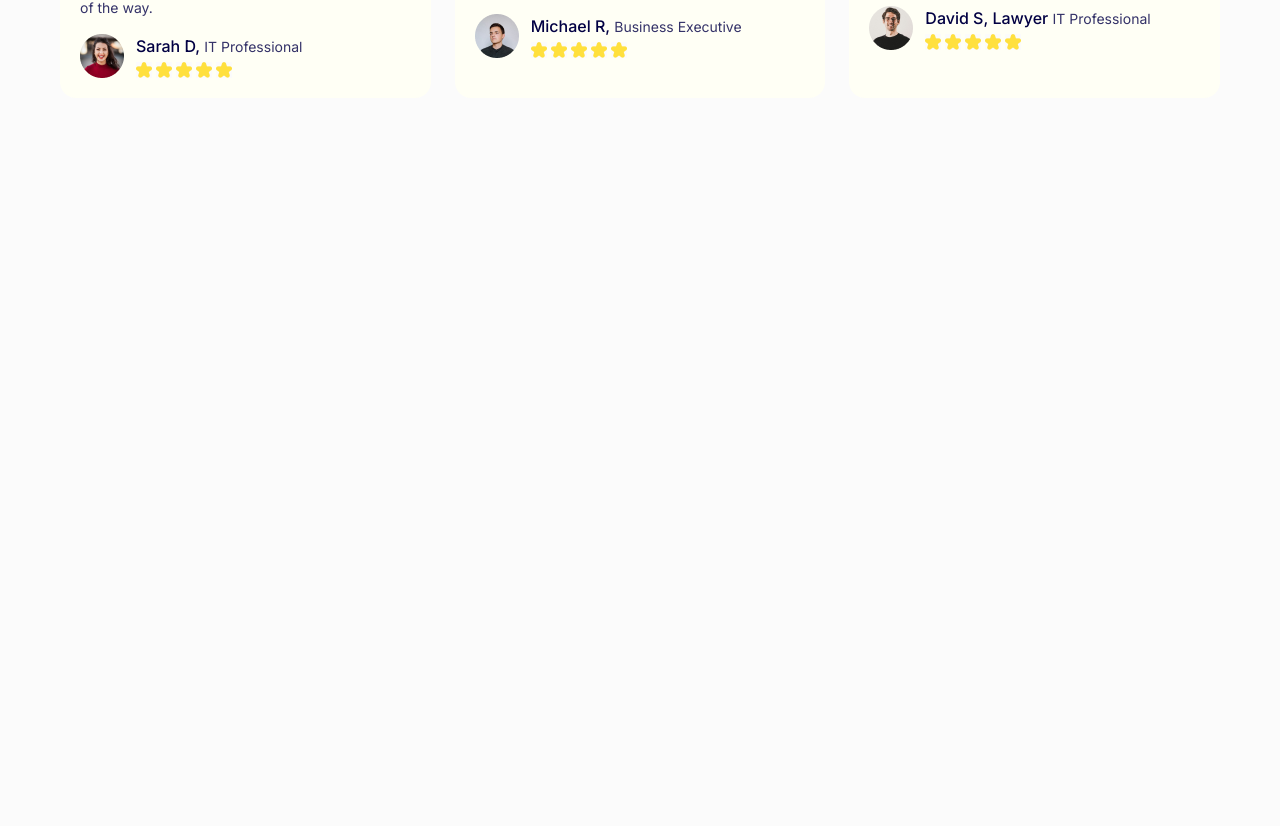
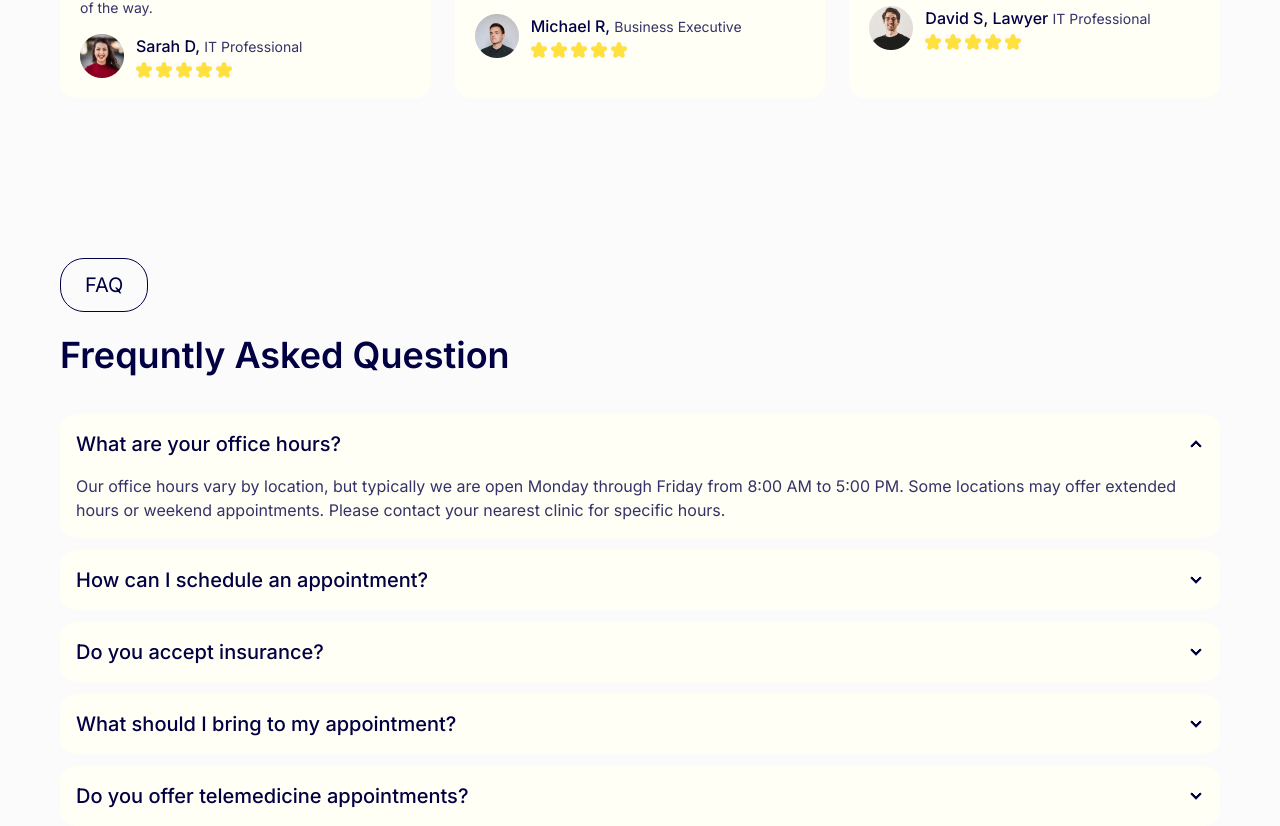
Before and after one commit to Amdadul-HQ/healthcare, a Next.js app: page / in a window 1280 px wide. Shown: the part 3158-3984 px from the top of the page. Before the commit the page ends 3416 px from the top, so only its background shows below. Built offline with nearby package versions, Linux system fonts and the light colour scheme.

Commit message:
add:FAQ section

```diff
--- a/package.json
+++ b/package.json
@@ -15,6 +15,7 @@
     "react-icons": "^5.2.1"
   },
   "devDependencies": {
+    "daisyui": "^4.12.10",
     "eslint": "^8",
     "eslint-config-next": "14.2.4",
     "postcss": "^8",
--- a/src/components/ui/Faq.jsx
+++ b/src/components/ui/Faq.jsx
@@ -1,12 +1,52 @@
 import React from 'react';
 import MaxWidth from '../Shared/MaxWidth';
+import SectionTitle from '../Shared/SectionTitle';
+import Heading from '../Shared/Heading';
 
 const Faq = () => {
     return (
         <section className='mt-40'>
             <MaxWidth>
                 <div>
-
+                    <SectionTitle text='FAQ'/>
+                    <Heading text='Frequntly Asked Question' />
+                    <div className='space-y-3 mt-8'>
+                    <div className="collapse collapse-arrow bg-[#FFFFF5]">
+  <input type="radio" name="my-accordion-2" defaultChecked />
+  <div className="collapse-title text-xl font-medium text-primary">What are your office hours?</div>
+  <div className="collapse-content">
+    <p className='text-base text-[#343268] font-normal'>Our office hours vary by location, but typically we are open Monday through Friday from 8:00 AM to 5:00 PM. Some locations may offer extended hours or weekend appointments. Please contact your nearest clinic for specific hours.</p>
+  </div>
+</div>
+<div className="collapse collapse-arrow bg-[#FFFFF5]">
+  <input type="radio" name="my-accordion-2" />
+  <div className="collapse-title text-xl font-medium text-primary">How can I schedule an appointment?</div>
+  <div className="collapse-content">
+    <p className='text-base text-[#343268] font-normal'>hello</p>
+  </div>
+</div>
+<div className="collapse collapse-arrow bg-[#FFFFF5]">
+  <input type="radio" name="my-accordion-2" />
+  <div className="collapse-title text-xl font-medium text-primary">Do you accept insurance?</div>
+  <div className="collapse-content">
+    <p className='text-base text-[#343268] font-normal'>hello</p>
+  </div>
+</div>
+<div className="collapse collapse-arrow bg-[#FFFFF5]">
+  <input type="radio" name="my-accordion-2" />
+  <div className="collapse-title text-xl font-medium text-primary">What should I bring to my appointment?</div>
+  <div className="collapse-content">
+    <p className='text-base text-[#343268] font-normal'>hello</p>
+  </div>
+</div>
+<div className="collapse collapse-arrow bg-[#FFFFF5]">
+  <input type="radio" name="my-accordion-2" />
+  <div className="collapse-title text-xl font-medium text-primary">Do you offer telemedicine appointments?</div>
+  <div className="collapse-content">
+    <p className='text-base text-[#343268] font-normal'>hello</p>
+  </div>
+</div>
+                    </div>
                 </div>
             </MaxWidth>
         </section>
--- /dev/null
+++ b/src/components/ui/GetYourAppointment.jsx
@@ -0,0 +1,11 @@
+import React from 'react';
+
+const GetYourAppointment = () => {
+    return (
+        <section className='mt-40'>
+
+        </section>
+    );
+};
+
+export default GetYourAppointment;
--- a/tailwind.config.js
+++ b/tailwind.config.js
@@ -13,5 +13,8 @@ module.exports = {
       }
     },
   },
-  plugins: [],
+  plugins: [
+    require('daisyui'),
+  ],
+
 };
```
Also changed, not shown: 1 other file (tests, documents, lock files or other folders).
